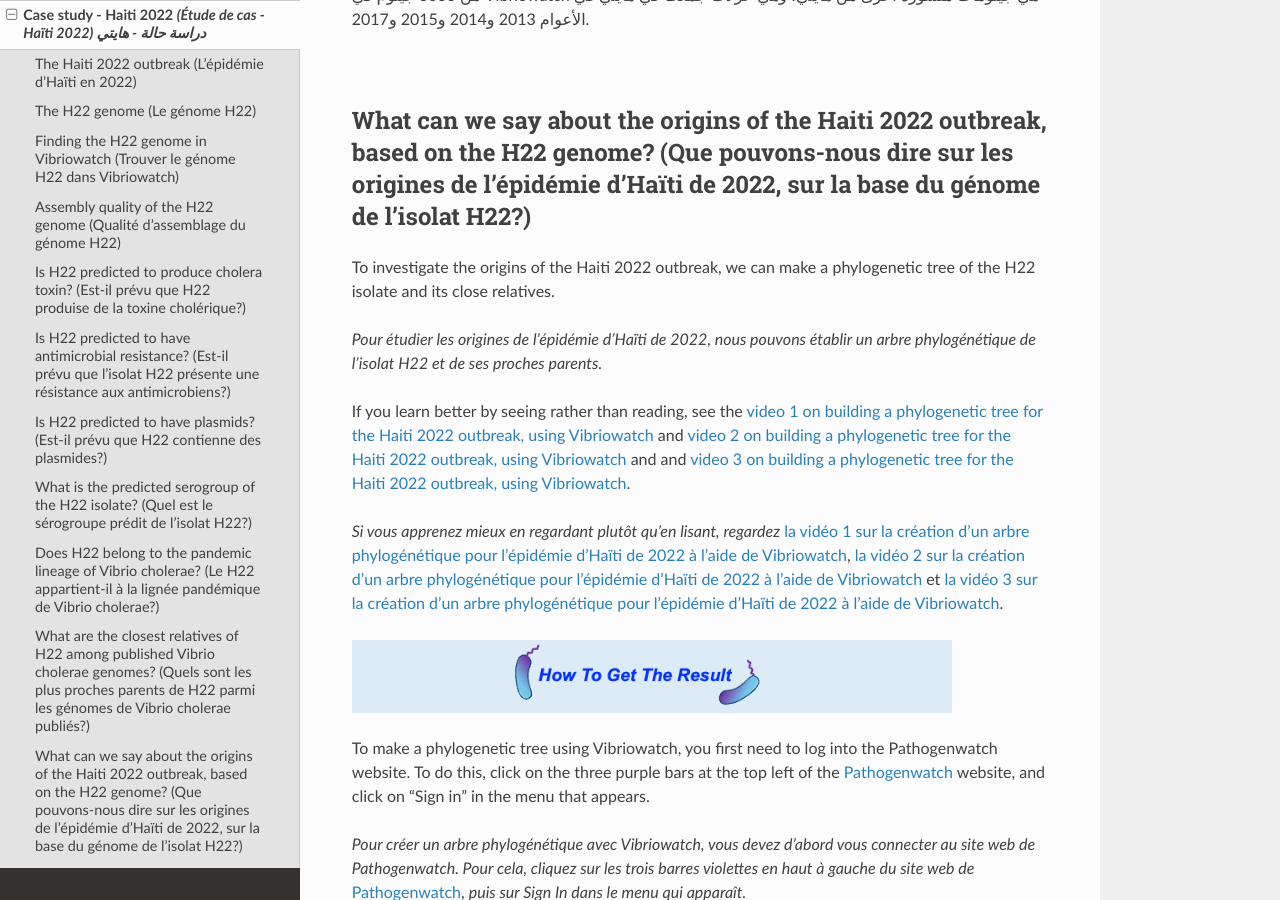
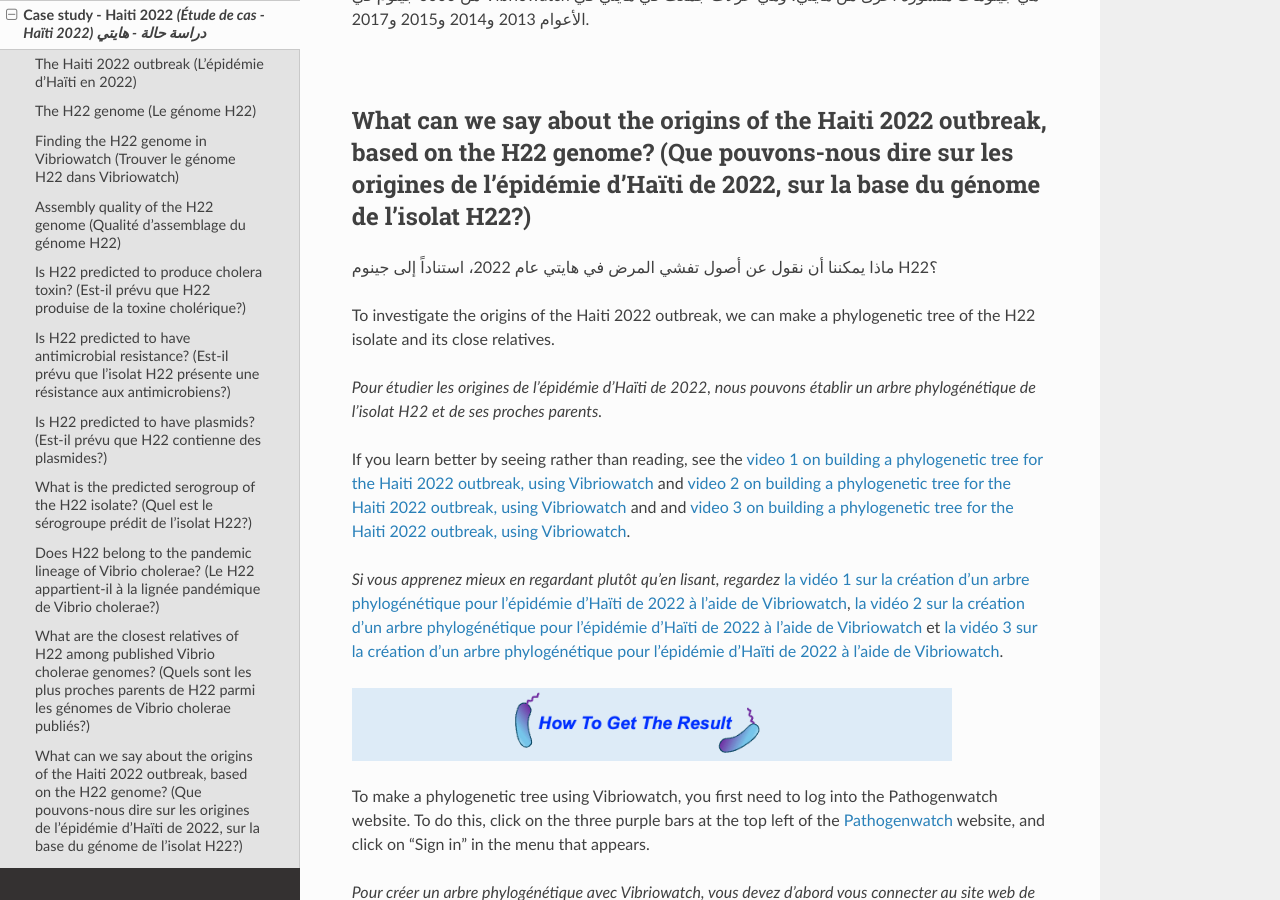
Before and after one commit to avrilcoghlan/vibriowatch, a Sphinx documentation site: the page built from docs/source/haiti.rst, in a window 1280 px wide and 900 px high, scrolled down 32712 px. Built offline with Sphinx 7.4.7 and the Read the Docs theme 3.1.0, drawn with Linux system fonts in a browser that asks for light colours.

Commit message:
Update haiti.rst

```diff
--- a/docs/source/haiti.rst
+++ b/docs/source/haiti.rst
@@ -888,6 +888,8 @@ Haiti, namely, isolates collected in Haiti in the years 2013, 2014, 2015 and 201
 What can we say about the origins of the Haiti 2022 outbreak, based on the H22 genome? (Que pouvons-nous dire sur les origines de l’épidémie d’Haïti de 2022, sur la base du génome de l’isolat H22?)
 -----------------------------------------------------------------------------------------------------------------------------------------------------------------------------------------------------
 
+ماذا يمكننا أن نقول عن أصول تفشي المرض في هايتي عام 2022، استناداً إلى جينوم H22؟
+
 To investigate the origins of the Haiti 2022 outbreak, we can make a phylogenetic tree of the H22 isolate and its
 close relatives.
 
```
